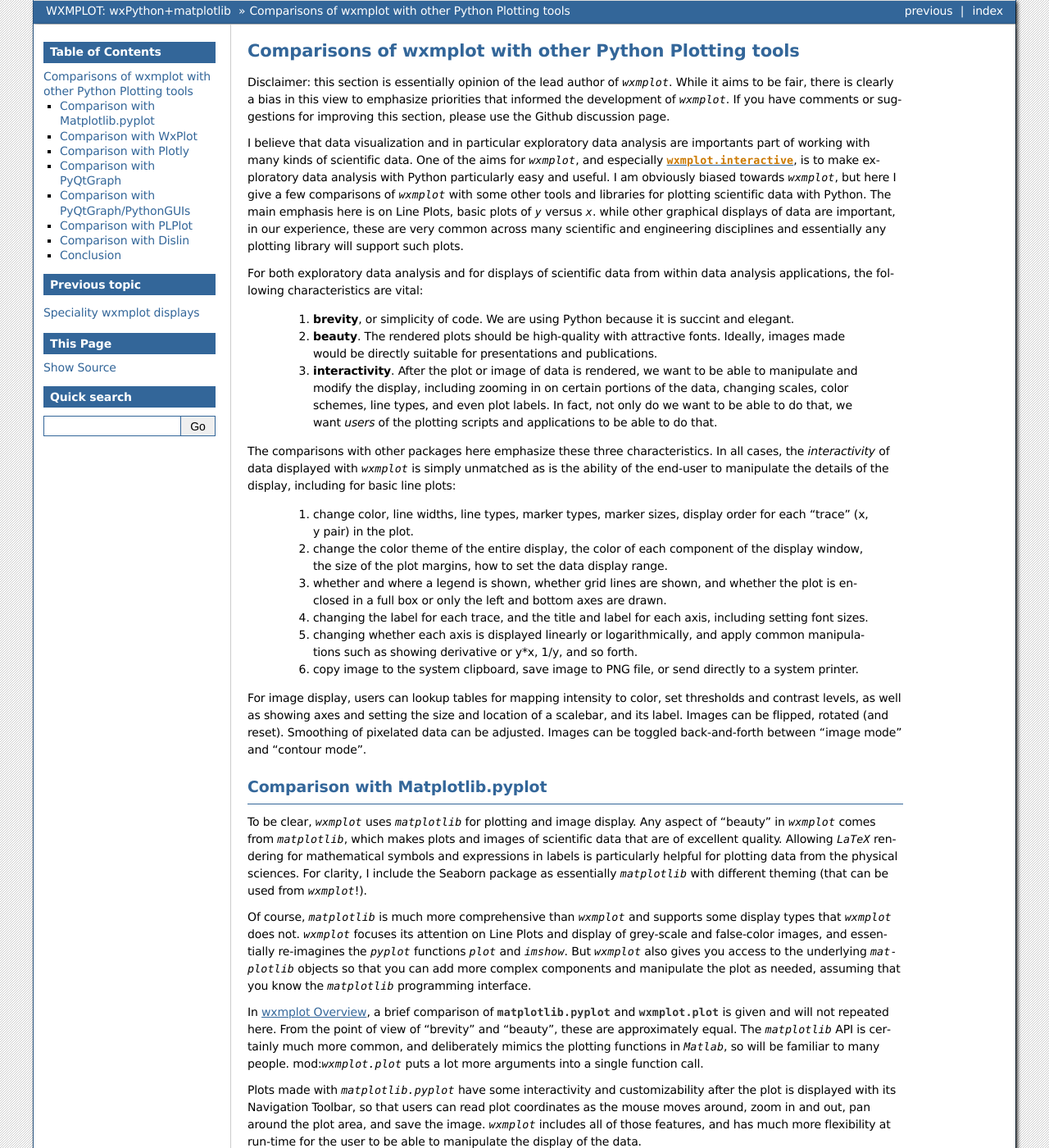
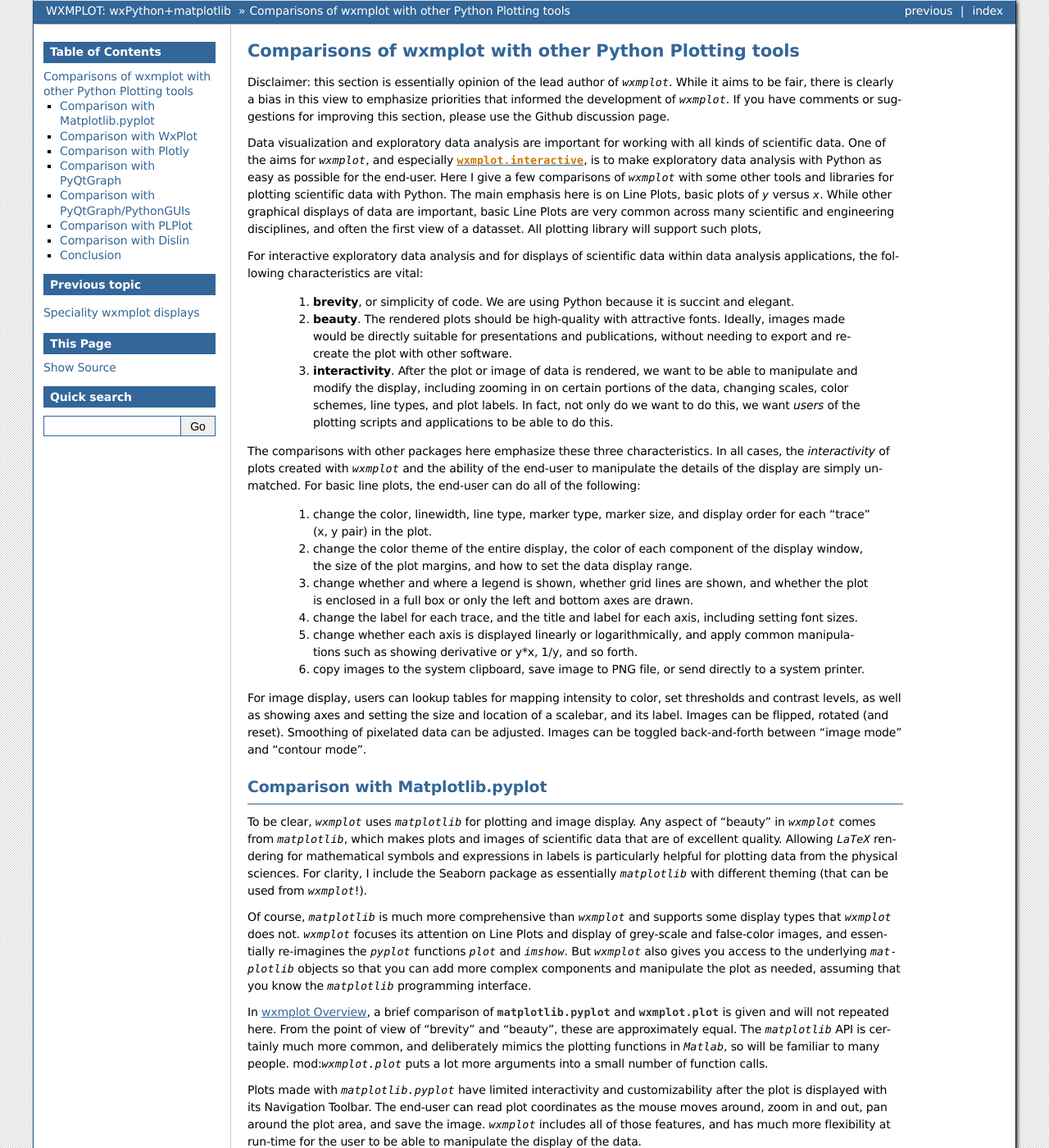
Before and after one commit to newville/wxmplot, a Sphinx documentation site: the page built from doc/comparisons.rst, in a window 1280 px wide and 1400 px high. Shown: the whole window at 82% size. Built offline with Sphinx 7.4.7, drawn with Linux system fonts in a browser that asks for light colours; the version number could not be read and is left out; some of the changed text lies outside the part shown.

Commit message:
some doc fixes

```diff
--- a/doc/comparisons.rst
+++ b/doc/comparisons.rst
@@ -12,67 +12,64 @@
 have comments or suggestions for improving this section, please use the
 Github discussion page.
 
-I believe that data visualization and in particular exploratory data
-analysis are importants part of working with many kinds of scientific data.
-One of the aims for `wxmplot`, and especially :mod:`wxmplot.interactive`,
-is to make exploratory data analysis with Python particularly easy and
-useful.  I am obviously biased towards `wxmplot`, but here I give a few
-comparisons of `wxmplot` with some other tools and libraries for plotting
-scientific data with Python.  The main emphasis here is on Line Plots,
-basic plots of `y` versus `x`.  while other graphical displays of data are
-important, in our experience, these are very common across many scientific
-and engineering disciplines and essentially any plotting library will
-support such plots.
+Data visualization and exploratory data analysis are important for working with
+all kinds of scientific data. One of the aims for `wxmplot`, and especially
+:mod:`wxmplot.interactive`, is to make exploratory data analysis with Python as
+easy as possible for the end-user. Here I give a few comparisons of `wxmplot`
+with some other tools and libraries for plotting scientific data with Python.
+The main emphasis here is on Line Plots, basic plots of `y` versus `x`.  While
+other graphical displays of data are important, basic Line Plots are very
+common across many scientific and engineering disciplines, and often the first
+view of a datasset.  All plotting library will support such plots,
 
-For both exploratory data analysis and for displays of scientific data from
+For interactive exploratory data analysis and for displays of scientific data
 within data analysis applications, the following characteristics are vital:
 
   1. **brevity**, or simplicity of code.  We are using Python because it is
      succint and elegant.
 
   2. **beauty**. The rendered plots should be high-quality with attractive
-     fonts.  Ideally, images made would be directly suitable for
-     presentations and publications.
+     fonts.  Ideally, images made would be directly suitable for presentations
+     and publications, without needing to export and re-create the plot with
+     other software.
 
   3. **interactivity**.  After the plot or image of data is rendered, we want
-     to be able to manipulate and modify the display, including zooming in
-     on certain portions of the data, changing scales, color schemes, line
-     types, and even plot labels.  In fact, not only do we want to be able
-     to do that, we want *users* of the plotting scripts and applications
-     to be able to do that.
+     to be able to manipulate and modify the display, including zooming in on
+     certain portions of the data, changing scales, color schemes, line types,
+     and plot labels.  In fact, not only do we want to do this, we want *users*
+     of the plotting scripts and applications to be able to do this.
 
 The comparisons with other packages here emphasize these three characteristics.
-In all cases, the *interactivity* of data displayed with `wxmplot` is simply
-unmatched as is the ability of the end-user to manipulate the details of the
-display, including for basic line plots:
+In all cases, the *interactivity* of plots created with `wxmplot` and the
+ability of the end-user to manipulate the details of the display are simply
+unmatched.   For basic line plots, the end-user can do all of the following:
 
-   1. change color, line widths, line types, marker types, marker sizes,
+   1. change the color, linewidth, line type, marker type, marker size, and
       display order for each "trace" (x, y pair) in the plot.
 
-   2. change the color theme of the entire display, the color of each
-      component of the display window, the size of the plot
-      margins, how to set the data display range.
+   2. change the color theme of the entire display, the color of each component
+      of the display window, the size of the plot margins, and how to set the
+      data display range.
 
-   3. whether and where a legend is shown, whether grid lines are shown,
+   3. change whether and where a legend is shown, whether grid lines are shown,
       and whether the plot is enclosed in a full box or only the left and
       bottom axes are drawn.
 
-   4. changing the label for each trace, and the title and label for each
-      axis, including setting font sizes.
+   4. change the label for each trace, and the title and label for each axis,
+      including setting font sizes.
 
-   5. changing whether each axis is displayed linearly or logarithmically,
-      and apply common manipulations such as showing derivative or y*x,
-      1/y, and so forth.
+   5. change whether each axis is displayed linearly or logarithmically, and
+      apply common manipulations such as showing derivative or y*x, 1/y, and so
+      forth.
 
-   6. copy image to the system clipboard, save image to PNG file, or send
+   6. copy images to the system clipboard, save image to PNG file, or send
       directly to a system printer.
 
-For image display, users can lookup tables for mapping intensity to
-color, set thresholds and contrast levels, as well as showing axes and
-setting the size and location of a scalebar, and its label.  Images can be
-flipped, rotated (and reset).  Smoothing of pixelated data can be adjusted.
-Images can be toggled back-and-forth between "image mode" and "contour
-mode".
+For image display, users can lookup tables for mapping intensity to color, set
+thresholds and contrast levels, as well as showing axes and setting the size
+and location of a scalebar, and its label.  Images can be flipped, rotated (and
+reset).  Smoothing of pixelated data can be adjusted.  Images can be toggled
+back-and-forth between "image mode" and "contour mode".
 
 
 
@@ -87,27 +84,28 @@
 the Seaborn package as essentially `matplotlib` with different theming (that
 can be used from `wxmplot`!).
 
-Of course, `matplotlib` is much more comprehensive than `wxmplot` and
-supports some display types that `wxmplot` does not. `wxmplot` focuses its
-attention on Line Plots and display of grey-scale and false-color images,
-and essentially re-imagines the `pyplot` functions `plot` and `imshow`. But
-`wxmplot` also gives you access to the underlying `matplotlib` objects so
-that you can add more complex components and manipulate the plot as needed,
-assuming that you know the `matplotlib` programming interface.
+Of course, `matplotlib` is much more comprehensive than `wxmplot` and supports
+some display types that `wxmplot` does not. `wxmplot` focuses its attention on
+Line Plots and display of grey-scale and false-color images, and essentially
+re-imagines the `pyplot` functions `plot` and `imshow`. But `wxmplot` also
+gives you access to the underlying `matplotlib` objects so that you can add
+more complex components and manipulate the plot as needed, assuming that you
+know the `matplotlib` programming interface.
 
 In :ref:`ch_overview`, a brief comparison of :mod:`matplotlib.pyplot` and
 :mod:`wxmplot.plot` is given and will not repeated here.  From the point of
 view of "brevity" and "beauty", these are approximately equal.  The
 `matplotlib` API is certainly much more common, and deliberately mimics the
 plotting functions in `Matlab`, so will be familiar to many people.
-mod:`wxmplot.plot` puts a lot more arguments into a single function call.
+mod:`wxmplot.plot` puts a lot more arguments into a small number of function
+calls.
 
-Plots made with `matplotlib.pyplot` have some interactivity and
-customizability after the plot is displayed with its Navigation Toolbar, so
-that users can read plot coordinates as the mouse moves around, zoom in and
-out, pan around the plot area, and save the image.  `wxmplot` includes all
-of those features, and has much more flexibility at run-time for the user
-to be able to manipulate the display of the data.
+Plots made with `matplotlib.pyplot` have limited interactivity and
+customizability after the plot is displayed with its Navigation Toolbar.  The
+end-user can read plot coordinates as the mouse moves around, zoom in and out,
+pan around the plot area, and save the image.  `wxmplot` includes all of those
+features, and has much more flexibility at run-time for the user to be able to
+manipulate the display of the data.
 
 For completeness, the example using plain matplotlib would look like
 
@@ -180,9 +178,10 @@
        :width: 75%
 
 
-As written, there is not interactivity, though zooming can be enabled. The
-need to create a subclass of a `Frame` and initiate a wxApp adds a fair
-amount of boiler-plate code which would be painful for one-off scripts.
+As written, there is not interactivity, though zooming can be enabled. The need
+to create a subclass of a `Frame` and initiate a wxApp adds a fair amount of
+boiler-plate code which make it painful for simple scripts or exploratory data
+analysis.
 
 
 Comparison with Plotly
@@ -231,8 +230,8 @@
     fig.show()
 
 
-That is a bit more complicated than wxmplot, but not too bad.  The resulting
-plot looks like
+That is a bit more complicated than using wxmplot, but not too bad.  The
+resulting plot looks like
 
 .. _plot_compare_plotly:
 
@@ -240,11 +239,10 @@
        :width: 75%
 
 which is a decent starting point. Plotly also gives basic interactivity by
-default, including zooming and displaying coordinates of data points.
-Again, Plotly is especially well-suited to work with Pandas dataframes, and
-provides a fairly rich set of graphics types, so if you are looking to
-visualize complex datasets that are already in Pandas dataframes, Plotly
-is a good choice.
+default, including zooming and displaying coordinates of data points.  Again,
+Plotly is especially well-suited to work with Pandas dataframes, and provides a
+fairly rich set of graphics types, so if you are looking to visualize complex
+datasets that are already in Pandas dataframes, Plotly is a good choice.
 
 
 Comparison with PyQtGraph
@@ -270,15 +268,16 @@
     pg.exec()
 
 
-I find that it is important to select the PyQt "family" (here, PyQt6)
-before importing `pyqtgraph`, but that may depend some on operating system
-and environment.  Being very familiar with wxPython and not very proficient
-with the Qt world, I would happily say that someone more proficient with
-PyQt might be able to make excellent use of this.  I definitely see
-applications using this library to produce good visualizations of data.
+I see many applications using this library to produce good visualizations of
+data.  I must also admit that I often struggle to get a working version of the
+PyQt library.  For this example I I find that it is important to
+select the PyQt "family" (here, PyQt6, but on some systems PySide6 appears to
+work more reliably) before importing `pyqtgraph`.  That may depend some on
+operating system and environment.  Being very familiar with wxPython and not
+very proficient with the Qt world, I would happily say that someone more
+proficient with PyQt might be able to make excellent use of this.
 
-That aside, for brevity and clarity, this is very good.  The resulting plot
-looks like
+For brevity and clarity, this is very good.  The resulting plot looks like
 
 .. _plot_compare_qt:
 
@@ -287,35 +286,32 @@
 
 
 The plots with `pyqtqraph` are interactive. Though perhaps not quite as
-customizable as `wxmplot`, it is much better than any other library
-described here and `pyqtgraph` definitely values view user interaction with
-the data.  And, in fairness to the `pyqtgraph`, it is explicitly designed
-to do more than simple line plots.
+customizable as `wxmplot`, it is much better than any other library described
+here and `pyqtgraph` definitely values user interaction with the data.  To be
+clear, `pyqtgraph` is explicitly designed to do more than simple line plots.
 
 I find the quality of the Line plots to be somewhat worse than the plots made
-with `matplotlib` and `wxmplot`.  The text in the plot is very hard to read,
-which I find troubling. But not being very familiar with `pyqtgraph`, I am not
-certain how to adjust things like margins and the sizes of markers and text, so
-I am willing to call some of these things a matter of taste and say they might
-be possible to improve.
+with `matplotlib` and `wxmplot`.  The text in the plot is very hard to read, I
+see very little in the online documentation about this.  I find troubling.  But
+not being very familiar with `pyqtgraph`, I am not certain how to adjust things
+like margins and the sizes of markers and text, so I am willing to call some of
+these things a matter of taste and say they might be possible to improve.
 
 
 Comparison with PyQtGraph/PythonGUIs
 ===============================================
 
 Here we compare to tutorials at https://www.pythonguis.com/tutorials/ which
-describe using using GUIs with the PyQt and PySide family of GUI toolkits
-based on Qt. The existence of this chapter was inspired by seeing these
-tutorials, especially advertised as being aimed at showing how to make
-"simple and highly interactive plots" plots.
-
-I agree strongly with the quote introducing these tutorials::
+describe using using GUIs with the PyQt and PySide family of GUI toolkits based
+on Qt.  The fact that these pages are advertised as showing how to make "simple
+and highly interactive plots" plots was the main inspiration for this chapter.
+While I agree strongly with the quote introducing these tutorials::
 
     One of the major strengths of Python is in exploratory data science and
     visualization, using tools such as Pandas, numpy, sklearn for data
     analysis and matplotlib plotting.
 
-and I believe the authors of those tutorials mean well, but when they also say::
+and I believe the authors of those tutorials mean well.  But, when they also say::
 
     In this tutorial we will walk through the first steps of creating a plot
     widget with PyQtGraph
@@ -330,10 +326,11 @@
 
 The tutorials at https://www.pythonguis.com/tutorials/ make a slight
 distinction between using PySide and PyQt6 (see
-https://www.pythonguis.com/tutorials/pyqt6-plotting-pyqtgraph/). By itself,
-that does not necessarily indicate a problem, but it does add a level of
-complication that cannot be good for brevity, beauty, or portability.  The
-tutorials start with a "simple" plot. The code given for this is::
+https://www.pythonguis.com/tutorials/pyqt6-plotting-pyqtgraph/), which is
+perhaps further indication of a general problem in the "Python+ Qt" universe.
+For the discussion her, it adds a level of complication that cannot be good for
+brevity, beauty, or portability.  The tutorials start with a "simple" plot. The
+code given for this is::
 
     from PyQt6 import QtWidgets
     from pyqtgraph import PlotWidget, plot
@@ -374,9 +371,14 @@
        :width: 75%
 
 
-At 20 lines of code, with three levels of indentation, and with data is buried
-in a class, this is hardly "brief".  With `wxmplot`, even creating an
-equivalent wxApp, that becomes::
+At 20 lines of code, this is hardly "brief".  The results are also just hard to
+see - the gray on black has poor contrast, the line joining the point is too
+thin and noticeably jagged.  The code is just awful Python.  With three levels
+of indentation, and with data is buried in the initialization method of a
+derived class that has no other methods defined, this is code that should never
+be described in a tutorial.  What rubbish, https://www.pythonguis.com/tutorials/!
+
+With  `wxmplot`, even creating an equivalent wxApp, that becomes::
 
     from wxmplot import PlotApp
 
@@ -399,11 +401,13 @@
 
 That is either 4 or 6 lines of code instead of 20 for the PyQt example.  That
 difference matters, especially the stated goal of "exploratory data analysis".
-In addition, the data in the `wxmplot` examples is not buried in the
-initialization of the main Window as it is in the pythonguis example.  That is
-bad code design and disappointing to see in a tutorial.  None of the plots
-shown in the pythonguis pages have axes labeled, which is another significant
-problem for the display of scientific data.  Axes should be labeled.
+As above, burying the data in the initialization method of a main window is not
+horrible code design and especially disappointing to see in a tutorial, but
+makes exploratory data analysis very hard.
+
+In addition, the plot in the pythonguis example does not have axes labeled.
+This is a very serious problem for the display of scientific data.  Axes should
+be labeled.
 
 With `wxmplot`, the resulting plot looks like:
 
@@ -482,12 +486,13 @@
         #w.plcol0(1)
 
 which is not too bad from the point of view of "brevity".  But it is
-actually not complete code, so it is not clear how to actually run the
+actually not complete code.  It is not clear how to actually run the
 example -- some sort of `import` must be missing.  The result at
 http://plplot.sourceforge.net/examples-data/demo00/x00.01.png is not too
 bad, though a bit hard to call "beautiful".  I believe `PLPlot` has
 essentially no interactivity for the plots themselves, though some programs
-may be able to have the user advance through a series of plots.
+may be able to have the user advance through a series of plots.   It is also
+not clear how supported or actively maintained this library is.
 
 Converting that to `wxmplot` would be::
 
@@ -507,6 +512,8 @@
 
     .. image:: images/plot_compare_plplot.png
        :width: 75%
+
+
 
 
 Comparison with Dislin
@@ -582,7 +589,7 @@
     y1 = np.cos(np.pi*x/180)
     y2 = np.sin(np.pi*x/18)0
 
-    wi.plot(x, y1, color='red', xlabel='x', ylabel='y',
+    wi.plot(x, y1, color='red', xlabel='X axis', ylabel='Y axis',
             title='DISLIN Comparison\nsin(x) and cos(x)')
     wi.plot(x, y2, color='green3', marker='+')
 
@@ -607,9 +614,10 @@
 If you are are using web applications or *want to* embed plots in a web
 browser, `plotly` looks like a pretty good choice -- to be clear, the author
 uses `plotly` for web applications.  If you are using `PyQt`, `pyqtgraph` is an
-a perfectly reasonable choice. For maximum portability, plain
-`matplotlib.pyplot` is an acceptable choice, though it offers relatively little
-in the way of interactivity.
+a perfectly reasonable choice, though the tutorials at
+https://www.pythonguis.com/tutorials/ should be avoided at all costs.  For
+maximum portability, plain `matplotlib.pyplot` is an acceptable choice, though
+it offers relatively little in the way of interactivity.
 
 If you are using looking for interactive exploration of your data, we hope you
 find that `wxmplot` offers important capabilities that enable script writers
```
Also changed, not shown: other parts of doc/comparisons.rst (+2 -2 lines), doc/plotpanel.rst (+108 -97 lines).
